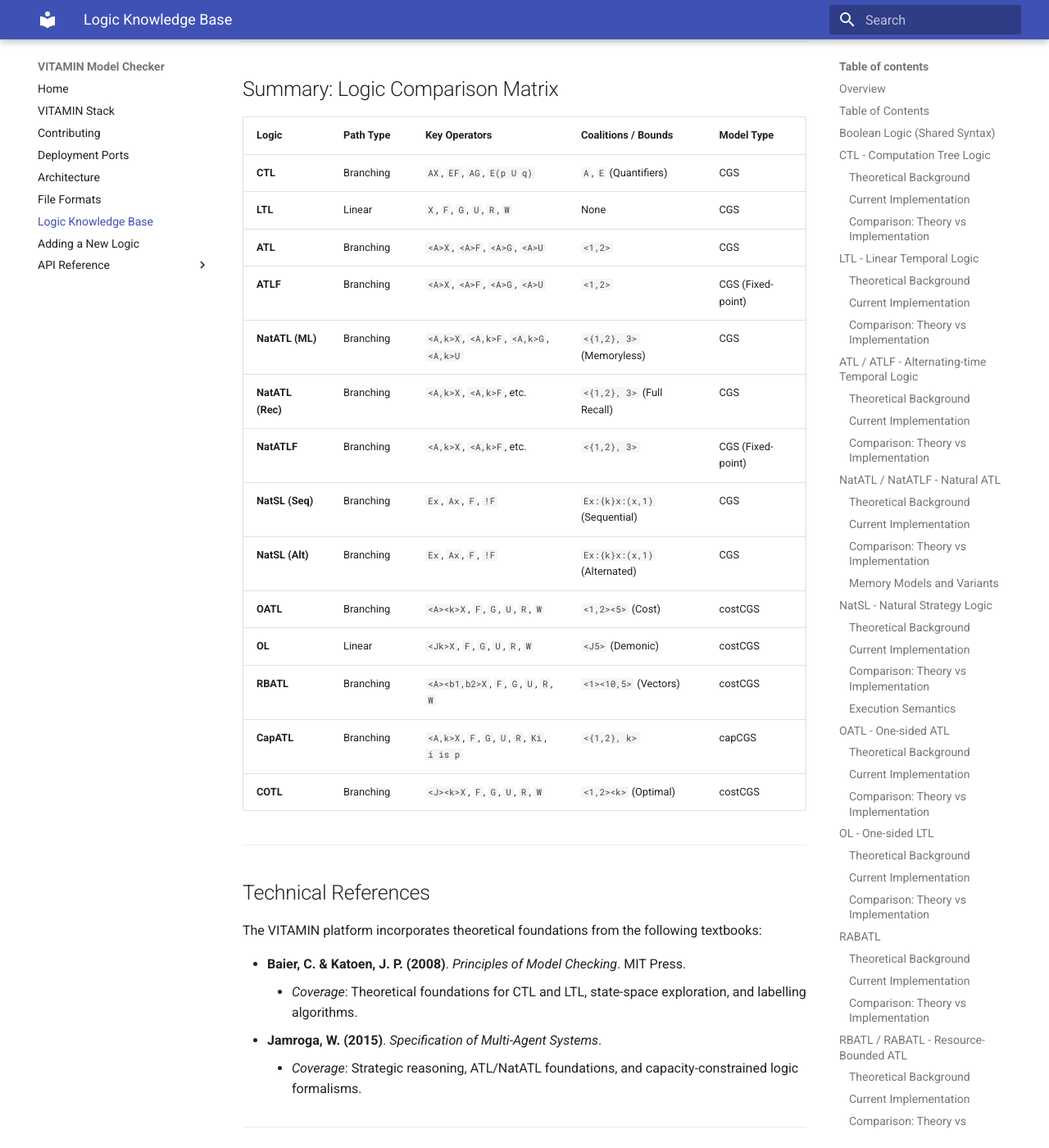
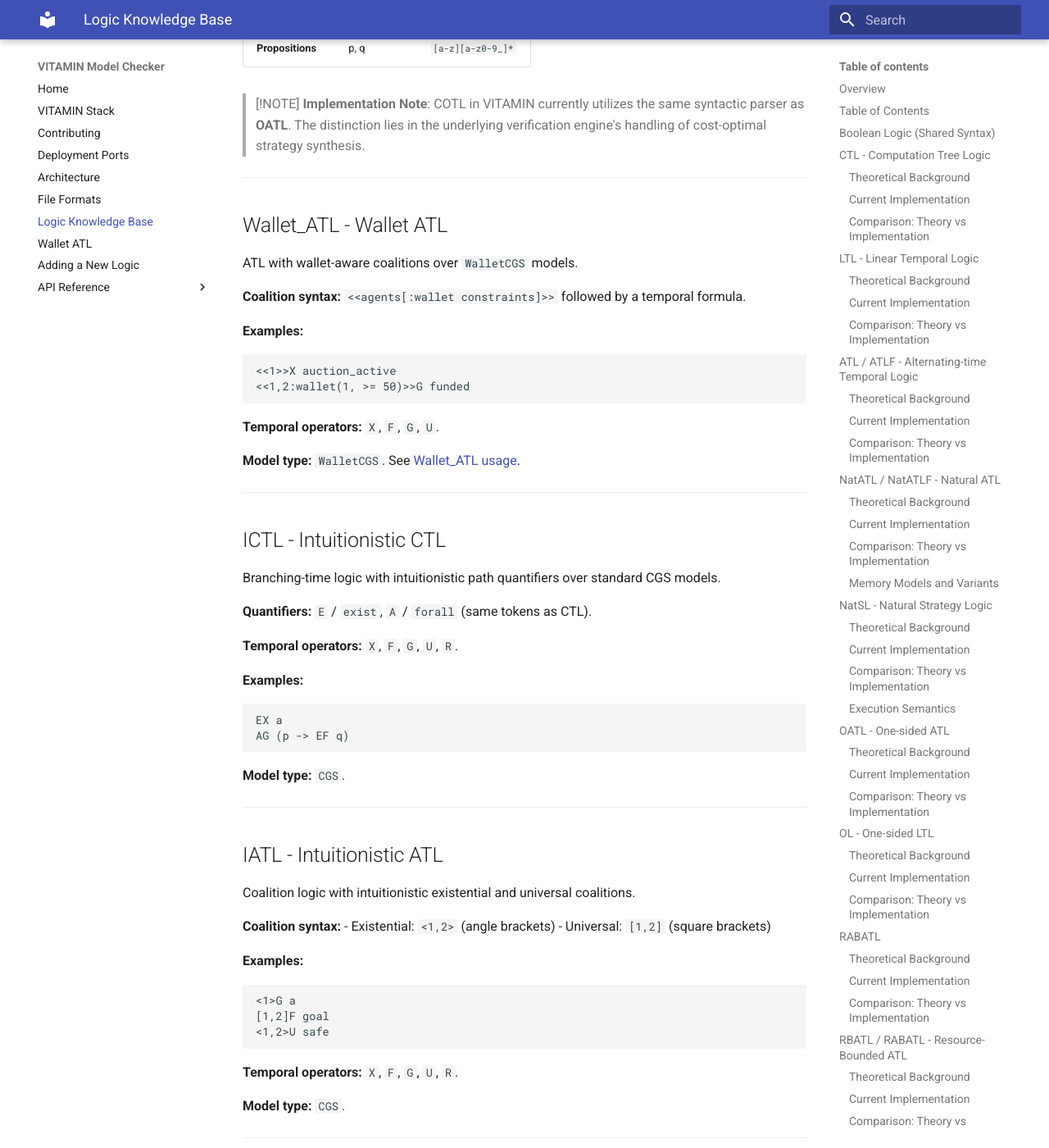
Before and after one commit to VITAMIN-organisation/vitamin-model-checker, an MkDocs documentation site: the page built from docs/logic_knowledge_base.md, in a window 1280 px wide and 1400 px high, scrolled down 17779 px. Shown: the whole window at 82% size. Built offline with MkDocs 1.6.1 and Material for MkDocs 9.7.7, drawn with Linux system fonts in a browser that asks for light colours; some of the changed text lies outside the part shown.

````diff
--- a/docs/logic_knowledge_base.md
+++ b/docs/logic_knowledge_base.md
@@ -24,8 +24,13 @@ This document provides a comprehensive knowledge base for all temporal logics im
 9.  [RBATL / RABATL - Resource-Bounded ATL](#rbatl--rabatl---resource-bounded-atl)
 10. [CapATL - Capacity ATL](#capatl---capacity-atl)
 11. [COTL - Coalitional Optimal Temporal Logic](#cotl---coalitional-optimal-temporal-logic)
-12. [Atomic Proposition Policy](#atomic-proposition-policy)
-13. [Model Syntax](#model-syntax)
+12. [Wallet_ATL - Wallet ATL](#wallet_atl---wallet-atl)
+13. [ICTL - Intuitionistic CTL](#ictl---intuitionistic-ctl)
+14. [IATL - Intuitionistic ATL](#iatl---intuitionistic-atl)
+15. [TCTL - Timed CTL](#tctl---timed-ctl)
+16. [TOL - Timed Obligation Logic](#tol---timed-obligation-logic)
+17. [Atomic Proposition Policy](#atomic-proposition-policy)
+18. [Model Syntax](#model-syntax)
 
 ---
 
@@ -645,10 +650,11 @@ Capacity ATL (CapATL) is designed for models with explicit capacity constraints
 
 ## Model Syntax
 
-VITAMIN supports three types of model formats, which are automatically detected based on the sections present in the file.
+VITAMIN supports five model formats. The parser picks the type from the
+sections present in the file.
 
 ### CGS (Concurrent Game Structure)
-The base model for CTL, LTL, ATL, NatATL, and NatSL.
+The base model for CTL, LTL, ATL, NatATL, NatSL, ICTL, and IATL.
 
 **File Sections:**
 1.  **Transition**: Matrix (States x States) containing joint action strings (e.g., `AC,AD`). Use `*` for wildcards and `0` for no transition.
@@ -672,6 +678,17 @@ Used for CapATL.
 - **Section**: `Capacities` (list of capacity names).
 - **Section**: `Capacities_assignment` (mapping matrix: Agents x Capacities).
 - **Section**: `Actions_for_capacities` (maps resources directly to actions that consume/replenish them).
+
+### WalletCGS (CGS with Wallets)
+Used for Wallet_ATL.
+- **Section**: `Wallets` - one line per state, `state: balance1 balance2 ...`.
+- Extends standard CGS sections. Actions can encode wallet operations (for example `D20`, `B50`).
+
+### timedCGS (Timed costCGS)
+Used for TOL and TCTL. Includes all costCGS sections plus:
+- **Section**: `Clocks` - clock variable names.
+- **Section**: `Clock_constraints` - bounds and resets on transitions.
+- **Section**: `Invariants` - clock invariants per state.
 
 ---
 
@@ -717,6 +734,106 @@ Coalitional Optimal Temporal Logic (COTL) is designed for reasoning about optima
 
 ---
 
+<a id="wallet_atl---wallet-atl"></a>
+## Wallet_ATL - Wallet ATL
+
+ATL with wallet-aware coalitions over `WalletCGS` models.
+
+**Coalition syntax:** `<<agents[:wallet constraints]>>` followed by a temporal formula.
+
+**Examples:**
+```text
+<<1>>X auction_active
+<<1,2:wallet(1, >= 50)>>G funded
+```
+
+**Temporal operators:** `X`, `F`, `G`, `U`.
+
+**Model type:** `WalletCGS`. See [Wallet_ATL usage](Wallet_ATL/usage.md).
+
+---
+
+<a id="ictl---intuitionistic-ctl"></a>
+## ICTL - Intuitionistic CTL
+
+Branching-time logic with intuitionistic path quantifiers over standard CGS models.
+
+**Quantifiers:** `E` / `exist`, `A` / `forall` (same tokens as CTL).
+
+**Temporal operators:** `X`, `F`, `G`, `U`, `R`.
+
+**Examples:**
+```text
+EX a
+AG (p -> EF q)
+```
+
+**Model type:** `CGS`.
+
+---
+
+<a id="iatl---intuitionistic-atl"></a>
+## IATL - Intuitionistic ATL
+
+Coalition logic with intuitionistic existential and universal coalitions.
+
+**Coalition syntax:**
+- Existential: `<1,2>` (angle brackets)
+- Universal: `[1,2]` (square brackets)
+
+**Examples:**
+```text
+<1>G a
+[1,2]F goal
+<1,2>U safe
+```
+
+**Temporal operators:** `X`, `F`, `G`, `U`, `R`.
+
+**Model type:** `CGS`.
+
+---
+
+<a id="tctl---timed-ctl"></a>
+## TCTL - Timed CTL
+
+Timed extension of CTL over `timedCGS` models with clock constraints.
+
+**Quantifiers:** `A`, `E` with `X`, `F`, `G`, `U`.
+
+**Clock constraints:** attach bounds to propositions, for example `x <= 5` or `t: formula`.
+
+**Examples:**
+```text
+AG a
+EF crossing
+AG (x <= 10 -> safe)
+```
+
+**Model type:** `timedCGS`.
+
+---
+
+<a id="tol---timed-obligation-logic"></a>
+## TOL - Timed Obligation Logic
+
+Linear-style timed logic with demonic cost prefixes over `timedCGS` models.
+
+**Demonic prefix:** `{Jk}` where `k` is a positive integer cost bound.
+
+**Examples:**
+```text
+{J5}F a
+{J10}G safe
+{J3}(p U q)
+```
+
+**Temporal operators:** `X`, `F`, `G`, `U`, `R`, `W`.
+
+**Model type:** `timedCGS`. Shares the `timed_cgs` parser with TCTL.
+
+---
+
 <a id="atomic-proposition-policy"></a>
 ## Atomic Proposition Policy
 
@@ -724,7 +841,7 @@ Atomic identifiers for propositions and variables must avoid clashing with reser
 
 **Naming Conventions:**
 - **Standard**: `[a-z][a-z0-9_]*`
-    - Logic: CTL, LTL, ATL, NatATL, OATL, OL, RBATL, CapATL, COTL.
+    - Logic: CTL, LTL, ATL, NatATL, OATL, OL, RBATL, CapATL, COTL, ICTL, IATL, Wallet_ATL, TCTL, TOL.
     - Rule: Lowercase start, then alphanumerics or underscores.
 - **Extended (NatSL)**: `[A-Za-z_][A-Za-z0-9_]*`
     - Logic: NatSL.
@@ -751,6 +868,11 @@ Atomic identifiers for propositions and variables must avoid clashing with reser
 | **RBATL** | Branching | `<A><b1,b2>X`, `F`, `G`, `U`, `R`, `W` | `<1><10,5>` (Vectors) | costCGS |
 | **CapATL** | Branching | `<A,k>X`, `F`, `G`, `U`, `R`, `Ki`, `i is p` | `<{1,2}, k>` | capCGS |
 | **COTL** | Branching | `<J><k>X`, `F`, `G`, `U`, `R`, `W` | `<1,2><k>` (Optimal) | costCGS |
+| **Wallet_ATL** | Branching | `<<A>>X`, `F`, `G`, `U` | `<<1,2:wallet(...)>>` | WalletCGS |
+| **ICTL** | Branching | `EX`, `AX`, `EF`, `AG`, `EU` | `E`, `A` | CGS |
+| **IATL** | Branching | `<A>X`, `F`, `G`, `U` | `<1>` exist, `[1]` forall | CGS |
+| **TCTL** | Branching | `AX`, `EF`, `AG`, clock bounds | `A`, `E` + clocks | timedCGS |
+| **TOL** | Linear | `{Jk}X`, `F`, `G`, `U` | `{J5}` demonic bound | timedCGS |
 
 
 ---
--- a/mkdocs.yml
+++ b/mkdocs.yml
@@ -30,6 +30,7 @@ nav:
   - Architecture: architecture.md
   - File Formats: file_formats.md
   - Logic Knowledge Base: logic_knowledge_base.md
+  - Wallet ATL: Wallet_ATL/usage.md
   - Adding a New Logic: adding_a_new_logic.md
   - API Reference:
     - Overview: api/overview.md
````
Also changed, not shown: docs/Wallet_ATL/usage.md (+20 -7 lines), docs/architecture.md (+10 -4 lines), docs/file_formats.md (+33 -1 lines), docs/index.md (+1 -0 lines), 1 other file.
